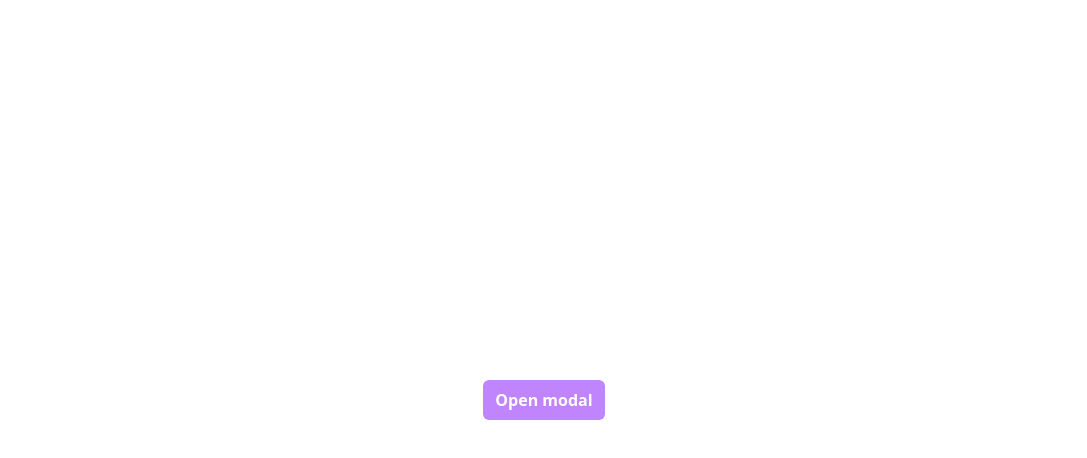
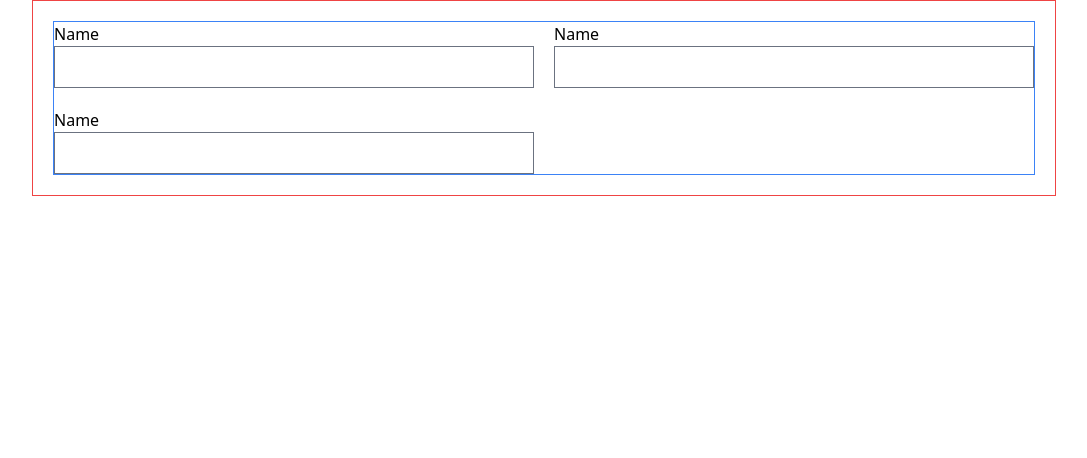
Before and after one commit to Sakibahmed2/react-reusable-components, a React (Vite) app: page / in a window 1280 px wide. Shown: the top 458 px of the page, without its empty margins (96-1183 px from the left). Built offline with nearby package versions, Linux system fonts and the light colour scheme; the HTML template or start-up script is replaced by a standard one.

Commit message:
react hook form

```diff
--- a/package.json
+++ b/package.json
@@ -13,10 +13,12 @@
     "clsx": "^2.1.0",
     "react": "^18.2.0",
     "react-dom": "^18.2.0",
+    "react-hook-form": "^7.49.3",
     "react-router-dom": "^6.21.2",
     "tailwind-merge": "^2.2.0"
   },
   "devDependencies": {
+    "@tailwindcss/forms": "^0.5.7",
     "@types/react": "^18.2.43",
     "@types/react-dom": "^18.2.17",
     "@typescript-eslint/eslint-plugin": "^6.14.0",
--- a/src/App.tsx
+++ b/src/App.tsx
@@ -1,27 +1,10 @@
-import { useState } from "react";
-import Button from "./components/ui/Button";
+import NormalForm from "./components/NormalForm/NormalForm";
 import Container from "./components/ui/Container";
-import Modal from "./components/ui/Modal";
 
 function App() {
-  const [modal, setModal] = useState(false);
-
-  const handleModalClose = () => {
-    setModal((prev) => !prev);
-  };
-
   return (
     <Container>
-      <div className="h-screen w-full flex justify-center items-center">
-        <Button onClick={() => setModal((prev) => !prev)}>Open modal</Button>
-        <Modal isOpen={modal} onClose={handleModalClose}>
-          <Modal.Header>
-            <h2>This is modal title</h2>
-            <Modal.CloseButton></Modal.CloseButton>
-          </Modal.Header>
-          <p>This is modal content</p>
-        </Modal>
-      </div>
+      <NormalForm />
     </Container>
   );
 }
--- /dev/null
+++ b/src/components/NormalForm/NormalForm.tsx
@@ -0,0 +1,55 @@
+import React from "react";
+import { useForm } from "react-hook-form";
+
+const NormalForm = () => {
+  const { register, handleSubmit } = useForm();
+
+  const onSubmit = (data) => {
+    console.log(data);
+  };
+
+  return (
+    <form
+      onSubmit={handleSubmit(onSubmit)}
+      className="border border-red-500 max-w-5xl mx-auto p-5"
+    >
+      <div className="border border-blue-500 grid grid-cols-2 gap-5">
+        <div className="w-full">
+          <label className="block" htmlFor="name">
+            Name
+          </label>
+          <input
+            className="w-full"
+            type="text"
+            id="name"
+            {...register("name")}
+          />
+        </div>
+        <div className="w-full">
+          <label className="block" htmlFor="name">
+            Name
+          </label>
+          <input
+            className="w-full"
+            type="text"
+            id="name"
+            {...register("name")}
+          />
+        </div>
+        <div className="w-full">
+          <label className="block" htmlFor="name">
+            Name
+          </label>
+          <input
+            className="w-full"
+            type="text"
+            id="name"
+            {...register("name")}
+          />
+        </div>
+      </div>
+    </form>
+  );
+};
+
+export default NormalForm;
--- a/tailwind.config.js
+++ b/tailwind.config.js
@@ -8,5 +8,5 @@
       },
     },
   },
-  plugins: [],
+  plugins: [require("@tailwindcss/forms")],
 };
```
Also changed, not shown: 1 other file (tests, documents, lock files or other folders).
